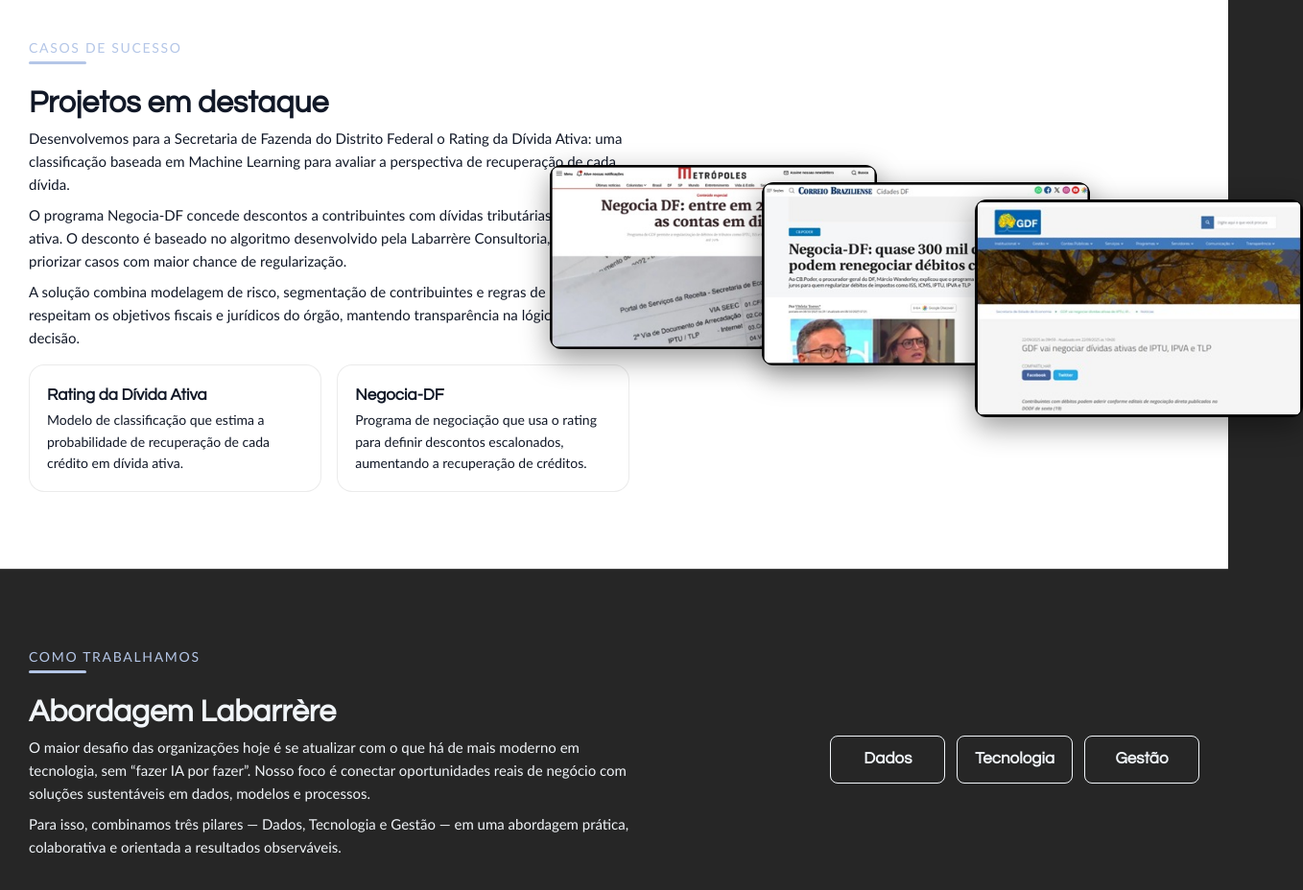
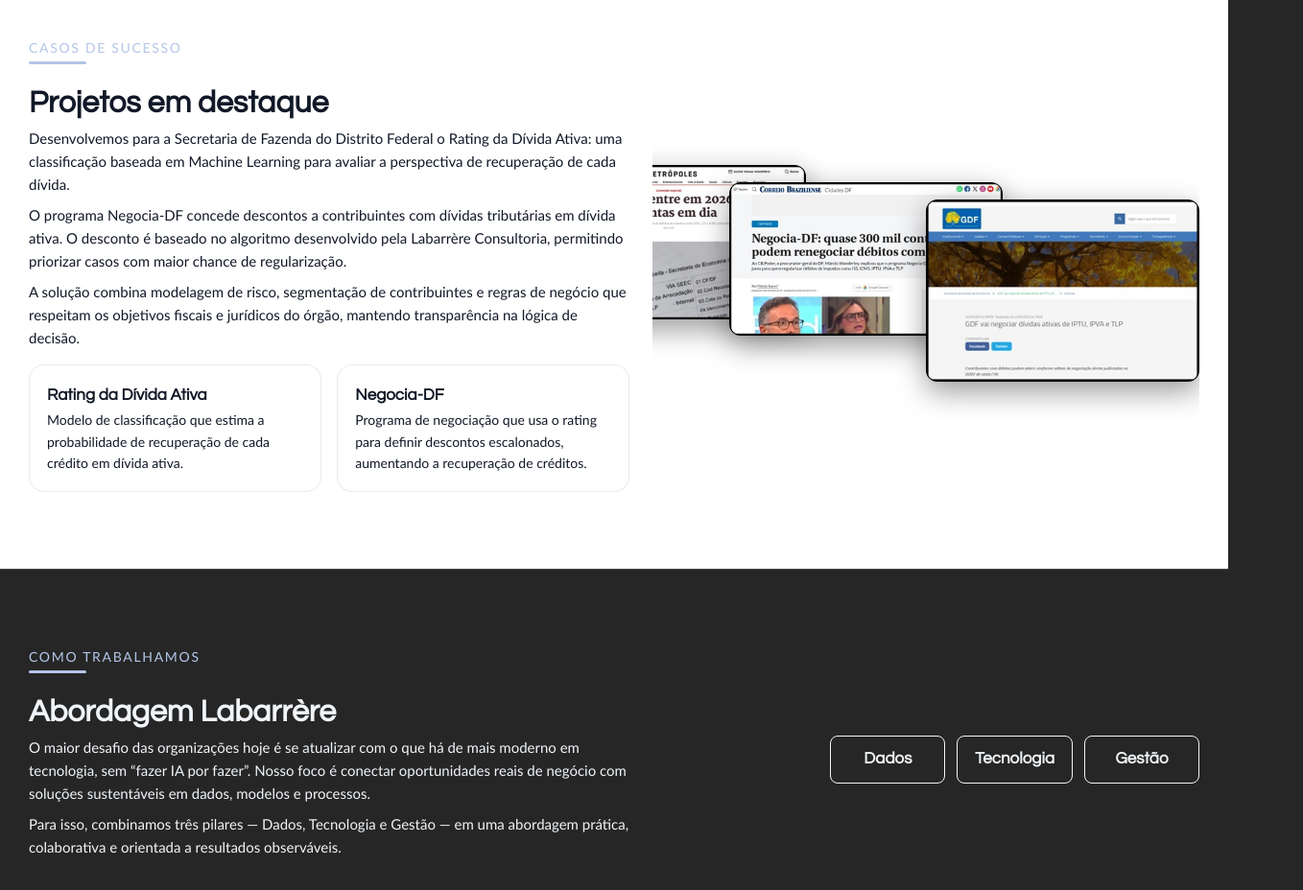
Before and after one commit to Henriqueluzm/site-consultoria, a plain HTML site: page index.html in a window 1280 px wide. Shown: the part 1820-2748 px from the top of the page at 96% size, 1358 px wide, since content can reach past the window. Drawn offline with Linux system fonts and the light colour scheme.

Commit message:
Add files via upload

```diff
--- a/index.html
+++ b/index.html
@@ -251,17 +251,26 @@
       align-items:start;
     }
     /* pilha de 3 imagens sobrepostas no estilo do PPT */
+    .projects-layout{
+  display:grid;
+  grid-template-columns:minmax(0, 1.1fr) minmax(0, 1fr);
+  gap:24px;
+  align-items:start;
+}
+
+/* pilha de 3 imagens sobrepostas no estilo do PPT */
     .proj-images{
       display:flex;
       align-items:flex-start;
-      justify-content:center;
+      justify-content:flex-end;  /* empurra as imagens mais para a direita */
       padding:40px 0;
-      gap:0;
+      max-width:100%;
+      overflow:hidden;
     }
 
     .proj-images img{
-      width:60%;
-      max-width:380px;
+      width:50%;                 /* menor que antes */
+      max-width:340px;           /* limite mais baixo no tamanho absoluto */
       border-radius:12px;
       border:1px solid var(--border);
       display:block;
@@ -269,8 +278,9 @@
       box-shadow:0 10px 30px rgba(0,0,0,0.4);
     }
 
+    /* sobreposição mais suave, para não invadir o texto */
     .proj-images img + img{
-      margin-left:-120px;
+      margin-left:-80px;
     }
 
     .proj-images img:nth-child(2){
```
